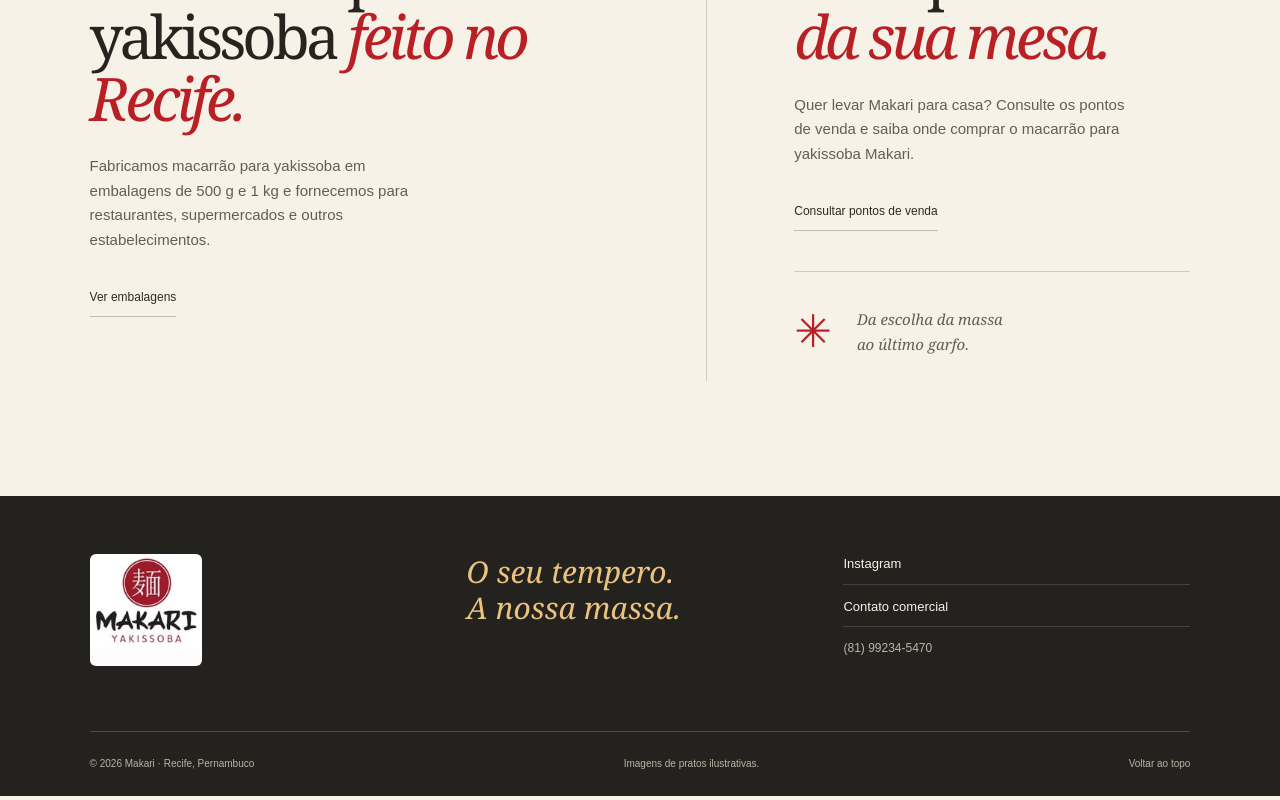
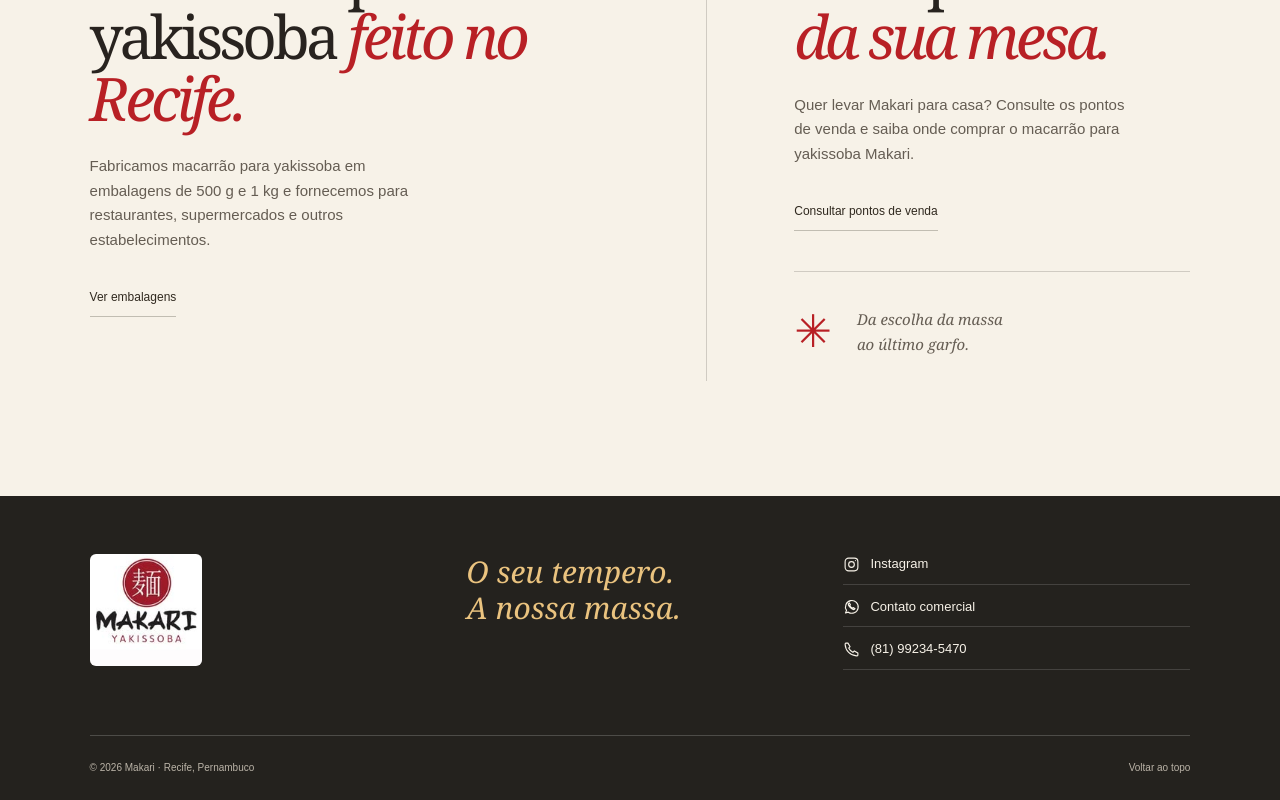
Before and after one commit to gustavosergio/makari-massas, a React (Vite) app: page / in a window 1280 px wide. Shown: the part 2387-3187 px from the top of the page. Built offline with nearby package versions, Linux system fonts and the light colour scheme.

Commit message:
feat: adiciona ícones aos contatos do rodapé

```diff
--- a/src/App.tsx
+++ b/src/App.tsx
@@ -91,6 +91,35 @@ export default function App() {
       </section>
       <section className="find-us section-space"><div id="sobre" className="reveal"><p className="eyebrow">SOBRE A MAKARI</p><h2>Macarrão para yakissoba <em>feito no Recife.</em></h2><p>Fabricamos macarrão para yakissoba em embalagens de 500 g e 1 kg e fornecemos para restaurantes, supermercados e outros estabelecimentos.</p><a className="text-link dark" href="#massas">Ver embalagens</a></div><div id="onde-encontrar" className="where reveal"><p className="eyebrow">ONDE ENCONTRAR</p><h2>Mais perto<br/><em>da sua mesa.</em></h2><p>Quer levar Makari para casa? Consulte os pontos de venda e saiba onde comprar o macarrão para yakissoba Makari.</p>{business.retailers.length ? business.retailers.map(retailer => <a className="text-link dark" key={retailer.url} href={retailer.url}>{retailer.name}</a>) : <a className="text-link dark" href={whatsappLink('retailers')}>Consultar pontos de venda</a>}<div className="where-note"><span aria-hidden="true">✳</span><p>Da escolha da massa<br/>ao último garfo.</p></div></div></section>
     </main>
-    <footer className="footer"><div className="footer-top"><a href="#inicio" aria-label="Makari — voltar ao início"><Brand/></a><p>O seu tempero.<br/>A nossa massa.</p><div><a href={business.instagram}>Instagram</a><a href={business.whatsapp}>Contato comercial</a>{business.mapsUrl && business.address && <a href={business.mapsUrl}>Google Maps</a>}<span>{business.phoneLabel}</span></div></div><div className="footer-bottom"><span>© {new Date().getFullYear()} Makari · Recife, Pernambuco</span><span>Imagens de pratos ilustrativas.</span><a href="#inicio">Voltar ao topo</a></div></footer>
+    <footer className="footer">
+      <div className="footer-top">
+        <a href="#inicio" aria-label="Makari — voltar ao início"><Brand /></a>
+        <p>O seu tempero.<br />A nossa massa.</p>
+        <div>
+          <a className="footer-contact" href={business.instagram}>
+            <svg aria-hidden="true" viewBox="0 0 24 24"><rect x="3" y="3" width="18" height="18" rx="5" /><circle cx="12" cy="12" r="4" /><circle cx="17.5" cy="6.5" r=".75" fill="currentColor" stroke="none" /></svg>
+            Instagram
+          </a>
+          <a className="footer-contact" href={business.whatsapp}>
+            <svg aria-hidden="true" viewBox="0 0 24 24"><path d="M5 17.5 3.5 21l4-1a9 9 0 1 0-2.5-2.5Z" /><path d="M8 8c-1 1 .3 3.5 2.4 5.6s4.6 3.4 5.6 2.4l1-1-2.5-1.5-1 1a9 9 0 0 1-4-4l1-1L9 7Z" /></svg>
+            Contato comercial
+          </a>
+          <a className="footer-contact" href={`tel:+55${business.phoneLabel.replace(/\D/g, '')}`}>
+            <svg aria-hidden="true" viewBox="0 0 24 24"><path d="m7 3 3 5-2 2a13 13 0 0 0 6 6l2-2 5 3v3c0 1-1 1-2 1A17 17 0 0 1 3 5c0-1 0-2 1-2Z" /></svg>
+            {business.phoneLabel}
+          </a>
+          {business.address && (
+            <address className="footer-contact">
+              <svg aria-hidden="true" viewBox="0 0 24 24"><path d="M20 10c0 6-8 11-8 11S4 16 4 10a8 8 0 1 1 16 0Z" /><circle cx="12" cy="10" r="2.5" /></svg>
+              {business.mapsUrl ? <a href={business.mapsUrl}>{business.address}</a> : business.address}
+            </address>
+          )}
+        </div>
+      </div>
+      <div className="footer-bottom">
+        <span>© {new Date().getFullYear()} Makari · Recife, Pernambuco</span>
+        <a href="#inicio">Voltar ao topo</a>
+      </div>
+    </footer>
   </>
 }
--- a/src/styles.css
+++ b/src/styles.css
@@ -1,5 +1,26 @@
 @import "tailwindcss";
 @theme { --color-makari: #b82025; --color-cream: #f7f2e8; }
+.footer-top > div .footer-contact {
+  display: flex;
+  justify-content: flex-start;
+  align-items: center;
+  gap: 10px;
+  font-style: normal;
+}
+.footer-contact svg {
+  width: 17px;
+  height: 17px;
+  flex: none;
+  fill: none;
+  stroke: currentColor;
+  stroke-width: 1.6;
+  stroke-linecap: round;
+  stroke-linejoin: round;
+}
+.footer-top > div address.footer-contact a {
+  padding: 0;
+  border: 0;
+}
 .hero .hero-image img {
   object-fit: contain;
   object-position: right center;
```
